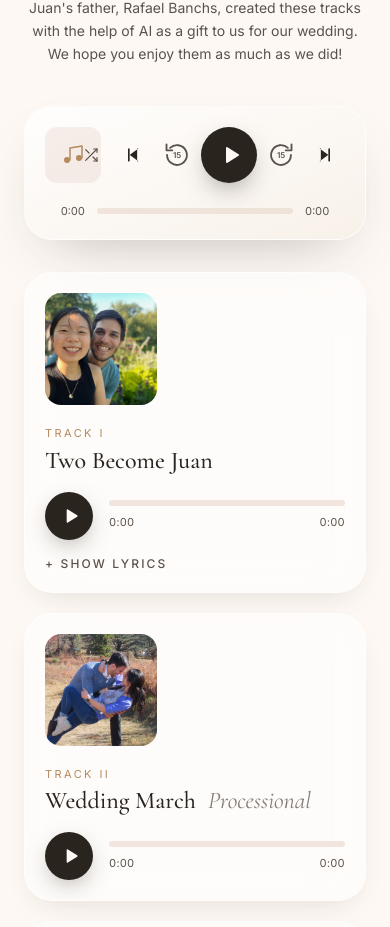
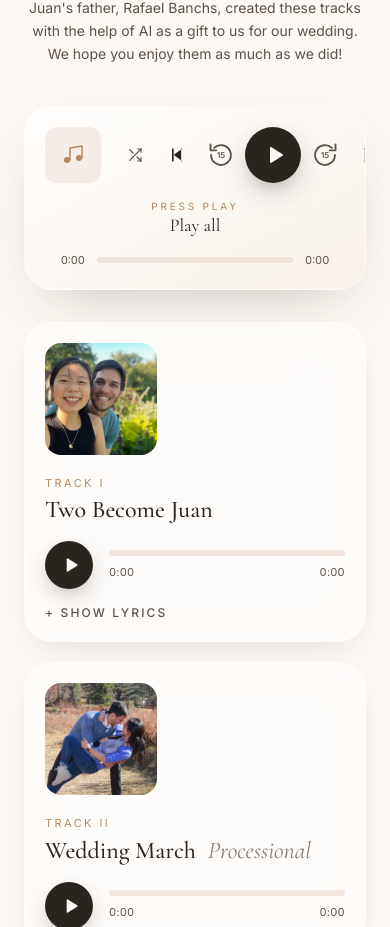
Before and after one commit to juanbanchs/allison-juan-wedding-music, a React (Vite) app: page / in a window 390 px wide. Shown: the part 875-1802 px from the top of the page. Built offline with nearby package versions, Linux system fonts and the light colour scheme.

Commit message:
Move global player track title to its own row on mobile
The title was getting squeezed out by the photo and 6 control buttons in
the same row on phones. On mobile, show only photo + controls in row 1
and a centered title in row 2 above the progress bar. Desktop layout is
unchanged.

```diff
--- a/src/GlobalPlayer.tsx
+++ b/src/GlobalPlayer.tsx
@@ -31,14 +31,36 @@ export function GlobalPlayer({ tracks, state, controls }: GlobalPlayerProps) {
     controls.seekTo(ratio * duration)
   }
 
+  const trackInfo = (
+    <>
+      <p className="truncate font-sans text-[10px] uppercase tracking-[0.28em] text-[var(--color-gold)]">
+        {isIdle ? 'Press play' : `Track ${activeTrack!.number} of IX`}
+      </p>
+      <p className="truncate font-serif text-lg leading-tight text-[var(--color-ink)] sm:text-xl">
+        {activeTrack ? (
+          <>
+            {activeTrack.title}
+            {activeTrack.movement && (
+              <span className="ml-2 font-light italic text-[var(--color-ink-soft)]/75">
+                {activeTrack.movement}
+              </span>
+            )}
+          </>
+        ) : (
+          'Play all'
+        )}
+      </p>
+    </>
+  )
+
   return (
     <section
       aria-label="Playback controls"
       className="relative overflow-hidden rounded-[28px] border border-white/60 bg-gradient-to-br from-white/80 to-[var(--color-cream-deep)]/80 p-5 shadow-[0_24px_60px_-30px_rgba(42,36,31,0.35)] backdrop-blur-xl sm:p-7"
     >
-      <div className="flex flex-col gap-5 sm:gap-6">
-        <div className="flex items-center gap-4 sm:gap-6">
-          <div className="flex w-full min-w-0 items-center gap-4 sm:w-auto sm:flex-1">
+      <div className="flex flex-col gap-4 sm:gap-6">
+        <div className="flex items-center justify-between gap-4 sm:gap-6">
+          <div className="flex shrink-0 items-center gap-4 sm:min-w-0 sm:flex-1">
             {activeTrack ? (
               <img
                 src={activeTrack.photo}
@@ -54,24 +76,8 @@ export function GlobalPlayer({ tracks, state, controls }: GlobalPlayerProps) {
                 </svg>
               </div>
             )}
-            <div className="w-full min-w-0 sm:w-[260px]">
-              <p className="truncate font-sans text-[10px] uppercase tracking-[0.28em] text-[var(--color-gold)]">
-                {isIdle ? 'Press play' : `Track ${activeTrack!.number} of IX`}
-              </p>
-              <p className="truncate font-serif text-lg leading-tight text-[var(--color-ink)] sm:text-xl">
-                {activeTrack ? (
-                  <>
-                    {activeTrack.title}
-                    {activeTrack.movement && (
-                      <span className="ml-2 font-light italic text-[var(--color-ink-soft)]/75">
-                        {activeTrack.movement}
-                      </span>
-                    )}
-                  </>
-                ) : (
-                  'Play all'
-                )}
-              </p>
+            <div className="hidden min-w-0 sm:block sm:w-[260px]">
+              {trackInfo}
             </div>
           </div>
 
@@ -164,6 +170,10 @@ export function GlobalPlayer({ tracks, state, controls }: GlobalPlayerProps) {
           </div>
         </div>
 
+        <div className="min-w-0 px-1 text-center sm:hidden">
+          {trackInfo}
+        </div>
+
         <div className="flex items-center gap-3">
           <span className="w-10 shrink-0 text-right font-sans text-[11px] tabular-nums text-[var(--color-ink-soft)]">
             {formatTime(currentTime)}
```
